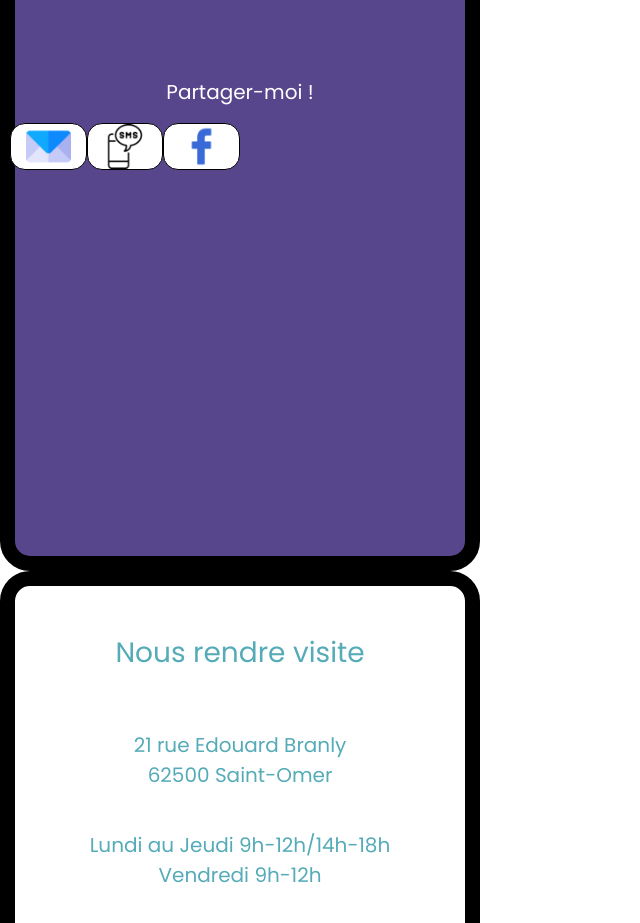
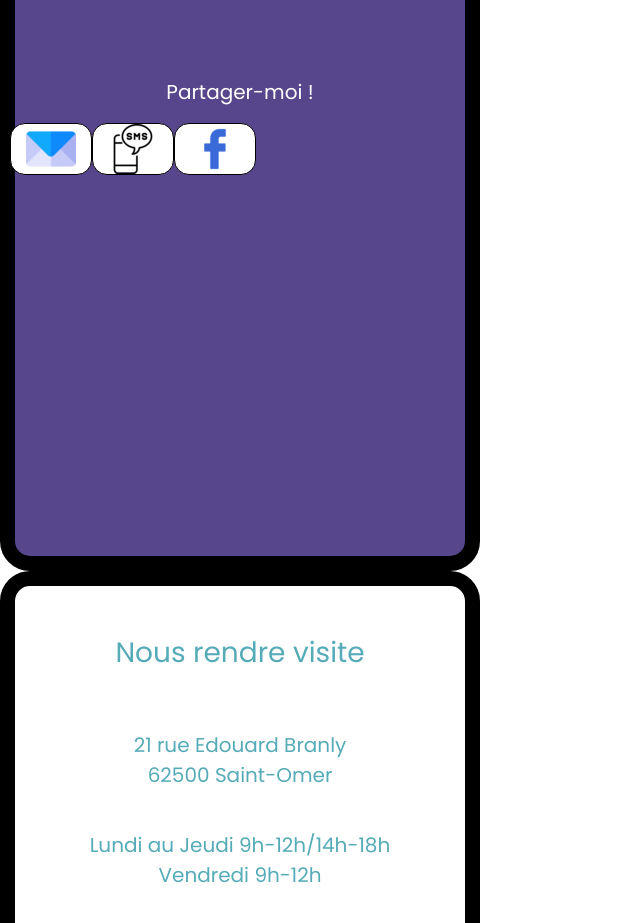
Before and after one commit to MaximeDulongcourty/Carte_de_visite_digitale, a website: page index.html in a window 1280 px wide. Shown: the part 6029-6952 px from the top of the page, without its empty margins (0-640 px from the left). Drawn offline with nearby package versions, Linux system fonts and the light colour scheme; grey boxes are pictures that could not be loaded.

Commit message:
Carte de visite

```diff
--- a/Projet/sass/default.scss
+++ b/Projet/sass/default.scss
@@ -196,11 +196,11 @@ h5 {
      margin-top: 40px;
     }
 
-   .col {
+   .colonne {
        border-radius: 15px;
-       display: inline-block;
-       flex: content;
-   }
+
+
+    }
 }
 
 .container7 {
--- a/index.html
+++ b/index.html
@@ -21,6 +21,8 @@
 <body>
 
     <div class="container1">
+
+
 
         <nav class="navbar navbar-expand-lg navbar-dark">
             <div class="container-fluid">
@@ -197,9 +199,9 @@
 
         <div class="colonne">
             <div class="row">
-                <img class="col col-lg-2" src="icone/email1.png" alt="">
-                <img class="col col-lg-2" src="icone/sms1.png" alt="">
-                <img class="col col-lg-2" src="icone/Facebook1.png" alt="">
+                <img class="col" src="icone/email1.png" alt="">
+                <img class="col" src="icone/sms1.png" alt="">
+                <img class="col" src="icone/Facebook1.png" alt="">
             </div>
         </div>
     </div>
```
Also changed, not shown: Projet/css/default.css.
